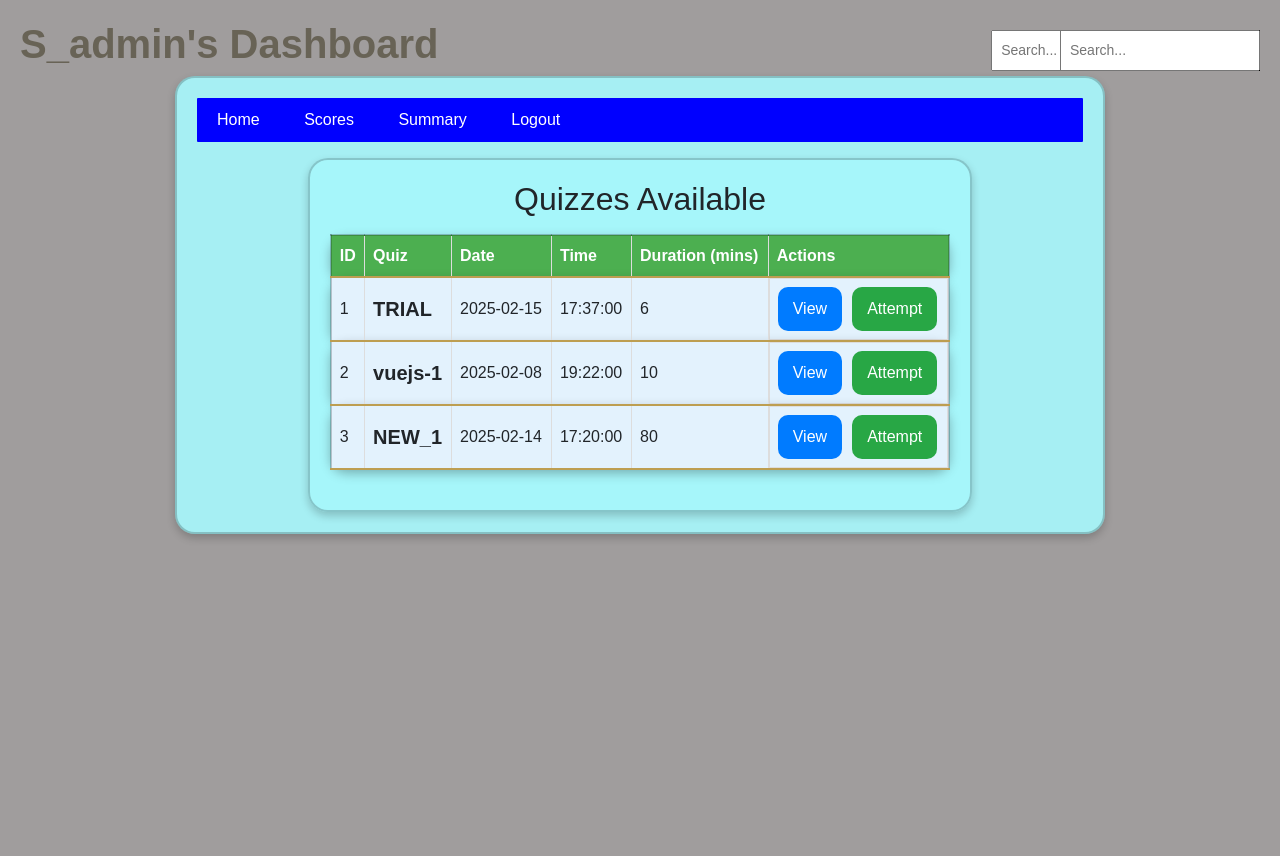
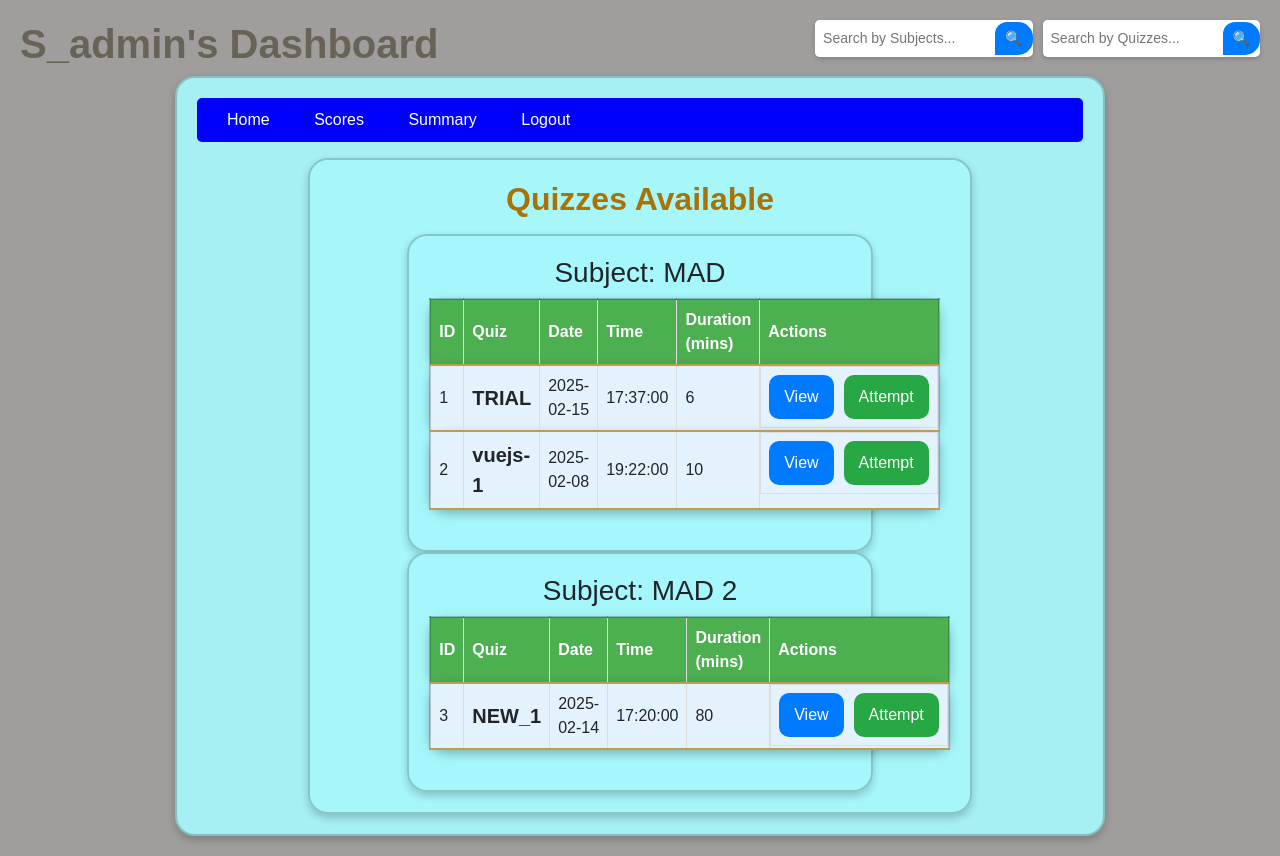
Before and after one commit to 22f3001070/QUIZ_MASTER_22f3001070, a Flask app: page /dashboard in a window 1280 px wide. Before the commit the page ends 539 px from the top, so only its background shows below. Run offline with Flask 3, Linux system fonts and the light colour scheme; a user stored in the database is signed in; some libraries are stand-ins or nearby versions.

Commit message:
Added search functionality for Admin and Users

```diff
--- a/app.py
+++ b/app.py
@@ -34,13 +34,12 @@ with app.app_context():
 
 #While editing the quiz u need to edit the time also regardless!!
 
-#Time_stamp in the scores
+# ( Added ) Time_stamp in the scores
 # ( Completed ) When u click the button it sends a response at that very moment creating multiple scores, we need to ensure 1 q sends only 1 respond and never more!
-#confirm once if the date and time of the quiz is deadline or the actual time of taking a quiz (Allowed)
+# Confirm once if the date and time of the quiz is deadline or the actual time of taking a quiz (Allowed)
 
 #Another functionality is admin can hide or visible the quiz whent they create
 
-#Change the title of each page in the end
 #Aesthetics
 
 #Report
--- a/controllers/controllers.py
+++ b/controllers/controllers.py
@@ -13,11 +13,18 @@ def home():
 @controllers.route('/admin/quiz_management', methods = ['get', 'post'])
 def admin_quiz_management():
 
-    subjects = Subject.query.all()  # Fetch all subjects for the dashboard
+    search_query = request.args.get('search', '').strip()  # Get search query from URL
+
+    if search_query:
+        subjects = Subject.query.filter(Subject.name.ilike(f"%{search_query}%")).all()  # Case-insensitive search
+    else:
+        subjects = Subject.query.all()  # Fetch all subjects for the dashboard
+
+
     chapters = Chapter.query.all()  # Fetch all chapters
     quizzes = Quiz.query.all()  # Fetch all quizzes
     questions = Question.query.all()  # Fetch all questions
-    return render_template('admin_dashboard_1.html', subjects=subjects, chapters=chapters, quizzes=quizzes, questions=questions)
+    return render_template('admin_dashboard_1.html', subjects=subjects, chapters=chapters, quizzes=quizzes, questions=questions , search_query=search_query)
 
 # Admin login
 @controllers.route('/admin/login', methods=['GET', 'POST'])
@@ -97,10 +104,27 @@ def user_dashboard():
         flash('Please log in to access the dashboard.')
         return redirect(url_for('controllers.login'))
 
-    quizzes = Quiz.query.all()
+    #quizzes = Quiz.query.all()
 
+    search_query = request.args.get('search_sub', '').strip()  # Get search query from URL
+
+    if search_query:
+        subjects = Subject.query.filter(Subject.name.ilike(f"%{search_query}%")).all()  # Case-insensitive search
+    else:
+        subjects = Subject.query.all()  # Fetch all subjects for the dashboard
+
+    #subjects = Subject.query.all()  # Fetch all subjects for the dashboard (ALL SUBJECTS ALSO)
     #user_id = session['user_id']
     user = User.query.get(session['user_id'])
+
+    search_query_1 = request.args.get('search_quiz', '').strip()  # Get search query from URL
+
+    if search_query_1:
+        quizzes = Quiz.query.filter(Quiz.title.ilike(f"%{search_query_1}%")).all()  # Case-insensitive search
+    else:
+        quizzes = Quiz.query.all()  # Fetch all quizzes
+
+
 
     current_time = datetime.now()
 
@@ -118,7 +142,7 @@ def user_dashboard():
 
     #username = session['username']  # Retrieve username from session
 
-    return render_template('user_dashboard.html', user=user, quizzes=upcoming_quizzes)
+    return render_template('user_dashboard.html', user=user, quizzes=upcoming_quizzes, subjects = subjects , search_query=search_query , search_query_1=search_query_1)
 
 
 
@@ -276,20 +300,31 @@ def scores():
     #quiz_id = session.get("quiz_id")
     #questions = Question.query.filter_by(quiz_id=quiz_id).all()
 
+    search_query = request.args.get("search_quiz", "").strip()  # Get the search term
+
+    print(search_query)
+
 
 
     #total_questions = len(questions)
     #percent = (Score.score)/total_questions * 100
-    a = 1+4
 
-    user_scores = (
+
+    q = (
         db.session.query(Quiz.id.label("quiz_id"), Quiz.title.label("quiz_title"),Quiz.date.label("quiz_date"), Score.score, Score.max_score, Score.percent, Score.submitted_at)
         .join(Score, Score.quiz_id == Quiz.id)
         .filter(Score.user_id == user_id)
-        .all()
+        #.all()
     ) #Limitation : If the quiz is deleted by admin the user can't view their scores
 
-    return render_template("scores.html", user_scores=user_scores, user = user)
+
+    if search_query:
+        q = q.filter(Quiz.title.ilike(f"%{search_query}%"))  # Case-insensitive search
+
+    user_scores = q
+    print (user_scores)
+
+    return render_template("scores.html", user_scores=user_scores, user = user , search_query=search_query)
 
 
 
@@ -319,12 +354,21 @@ def admin_dashboard():
         flash('Unauthorized access.')
         return redirect(url_for('controllers.admin_login'))
 
-    users = User.query.all()  # Fetch all users for the dashboard
+    search_query = request.args.get('search', '').strip()  # Get search query from URL
+
+    if search_query:
+        users = User.query.filter(User.username.ilike(f"%{search_query}%")).all()  # Case-insensitive search
+    else:
+        users = User.query.all()  # Fetch all users if no search query
+
+    print(users)
+
+    #users = User.query.all()  # Fetch all users for the dashboard
     subjects = Subject.query.all()  # Fetch all subjects for the dashboard
     chapters = Chapter.query.all()  # Fetch all chapters
     quizzes = Quiz.query.all()  # Fetch all quizzes
     questions = Question.query.all()  # Fetch all questions
-    return render_template('admin_dashboard.html', users=users, subjects=subjects, chapters=chapters, quizzes=quizzes, questions=questions)
+    return render_template('admin_dashboard.html', users=users, subjects=subjects, chapters=chapters, quizzes=quizzes, questions=questions,search_query = search_query)
 
 
 
@@ -417,11 +461,32 @@ def delete_chapter(chapter_id):
 
 @controllers.route('/admin/quizzes', methods = ['get', 'post'])
 def admin_quizzes():
+
+    search_query = request.args.get('search_quiz', '').strip()  # Get search query from URL
+    search_query_1 = request.args.get('search_ques', '').strip()  # Get search query from URL
+
+    if search_query:
+        quizzes = Quiz.query.filter(Quiz.title.ilike(f"%{search_query}%")).all()  # Case-insensitive search
+    else:
+        quizzes = Quiz.query.all()  # Fetch all quizzes
+
+    #print(questions)
+
+    print(search_query_1)
+    if search_query_1:
+        questions = Question.query.filter(Question.title.ilike(f"%{search_query_1}%")).all()  # Case-insensitive search
+    else:
+        questions = Question.query.all()  # Fetch all questions
+
     subjects = Subject.query.all()  # Fetch all subjects for the dashboard
     chapters = Chapter.query.all()  # Fetch all chapters
-    quizzes = Quiz.query.all()  # Fetch all quizzes
-    questions = Question.query.all()  # Fetch all questions
-    return render_template('admin_dashboard_quiz.html', subjects=subjects, chapters=chapters, quizzes=quizzes, questions=questions)
+
+    print(questions)
+
+
+
+
+    return render_template('admin_dashboard_quiz.html', subjects=subjects,  search_query=search_query, chapters=chapters, quizzes=quizzes, questions=questions , search_query_1=search_query_1)
 
 
 # CRUD operations for Quizzes (MILESTONE - 3)
@@ -622,13 +687,13 @@ def unblock_user(user_id):
 
 
 # Search functionality (MILESTONE - 3)
-@controllers.route('/search', methods=['GET', 'POST'])
+@controllers.route('/search_user', methods=['GET', 'POST'])
 def search():
     query = request.args.get('query')
     subjects = Subject.query.filter(Subject.name.like(f'%{query}%')).all() # Fetching all records from the subject db
     chapters = Chapter.query.filter(Chapter.name.like(f'%{query}%')).all()
-    quizzes = Quiz.query.filter(Quiz.name.like(f'%{query}%')).all()
-    questions = Question.query.filter(Question.text.like(f'%{query}%')).all()
+    quizzes = Quiz.query.filter(Quiz.title.like(f'%{query}%')).all()
+    questions = Question.query.filter(Question.title.like(f'%{query}%')).all()
     return render_template('search.html', subjects=subjects, chapters=chapters, quizzes=quizzes, questions=questions)
 
 
--- a/model/model.py
+++ b/model/model.py
@@ -91,7 +91,7 @@ class Score(db.Model):
     score = db.Column(db.Integer, nullable=False)
     max_score = db.Column(db.Integer, nullable=False)
     percent = db.Column(db.Float, nullable=False)
-    submitted_at = db.Column(db.DateTime, default=datetime.utcnow)  # New timestamp field
+    submitted_at = db.Column(db.DateTime, default=datetime)  # New timestamp field
 
     # Relationships
     user = db.relationship("User", back_populates="scores")
--- a/templates/admin_dashboard.html
+++ b/templates/admin_dashboard.html
@@ -222,8 +222,8 @@
 
     <!-- Search Bar -->
     <div class="search-container">
-        <form action="{{ url_for('controllers.search') }}" method="get">
-            <input type="text" name="query" placeholder="Search...">
+        <form method="GET" action="{{ url_for('controllers.admin_dashboard') }}">
+            <input type="text" name="search" value="{{ search_query }}" placeholder="Search by username...">
             <button type="submit">Search</button>
         </form>
     </div>
--- a/templates/admin_dashboard_1.html
+++ b/templates/admin_dashboard_1.html
@@ -4,7 +4,7 @@
     <meta charset="UTF-8">
     <meta name="viewport" content="width=device-width, initial-scale=1.0">
     <link href="https://stackpath.bootstrapcdn.com/bootstrap/4.5.2/css/bootstrap.min.css" rel="stylesheet">
-    <title>Admin Dashboard</title>
+    <title>Quiz Management</title>
     <style>
         body {
             font-family: Arial, sans-serif;
@@ -242,8 +242,8 @@
 
     <!-- Search Bar -->
     <div class="search-container">
-        <form action="{{ url_for('controllers.search') }}" method="get">
-            <input type="text" name="query" placeholder="Search...">
+        <form method="GET" action="{{ url_for('controllers.admin_quiz_management') }}">
+            <input type="text" name="search" value="{{ search_query }}" placeholder="Search by Subjects...">
             <button type="submit">Search</button>
         </form>
     </div>
--- a/templates/user_dashboard.html
+++ b/templates/user_dashboard.html
@@ -117,25 +117,64 @@
         .nav-bar {
             display: flex;
             justify-content: space-between;
+            align-items: center; /* Aligns items in the center */
             background: blue;
-            padding: 10px;
+            padding: 10px 20px;
             color: white;
-            border-radius: 1px;
+            border-radius: 5px;
         }
+
+        .nav-links {
+            display: flex;
+            gap: 15px;
+        }
+
         .nav-bar a {
             color: white;
-            margin: 0 10px;
             text-decoration: none;
+            font-size: 16px;
+            padding: 5px 10px;
         }
+
         .search-container {
             display: flex;
-            justify-content: flex-end;
-            margin: 10px 0;
+            gap: 10px;
+            align-items: center;
         }
-        .search-container input {
-            padding: 5px;
-            width: 200px;
+
+        .search-form {
+            display: flex;
+            align-items: center;
+            background: white;
+            border-radius: 5px;
+            box-shadow: 0px 2px 5px rgba(0, 0, 0, 0.2);
         }
+
+        .search-form input {
+            padding: 6px;
+            font-size: 14px;
+            width: 180px;
+            border: none;
+            outline: none;
+            border-radius: 5px 0 0 5px;
+        }
+
+        .search-form button {
+            background-color: #007bff;
+            color: white;
+            border: none;
+            padding: 6px 10px;
+            font-size: 14px;
+            cursor: pointer;
+            border-radius: 12px 15px 15px 0;
+        }
+
+        .search-form button:hover {
+            background-color: #0056b3;
+
+
+        }
+
         .subject-box {
             border: 1px solid #ddd;
             border-radius: 10px;
@@ -250,6 +289,10 @@
             font-weight: bold;
 
         }
+        h2.q{
+            color:hsl(40, 95.40%, 33.90%);
+            font-weight: bold;
+        }
 
 
 
@@ -287,12 +330,7 @@
 
 
 
-    <div class="search-container">
-        <form action="{{ url_for('controllers.search') }}" method="get">
-            <input type="text" name="query" placeholder="Search...">
-            <button type="submit">Search</button>
-        </form>
-    </div>
+
 
     <div class="nav-bar">
         <div>
@@ -304,10 +342,21 @@
             <a href="#">Summary</a>
             <a></a>
             <a href="{{ url_for('controllers.logout_user') }}">Logout</a>
+
+
+            <div class="search-container">
+                <form method="GET" action="{{ url_for('controllers.user_dashboard') }}" class="search-form">
+                    <input type="text" name="search_sub" value="{{ search_query }}" placeholder="Search by Subjects...">
+                    <button type="submit">🔍</button>
+                </form>
+
+                <form method="GET" action="{{ url_for('controllers.user_dashboard') }}" class="search-form">
+                    <input type="text" name="search_quiz" value="{{ search_query_1 }}" placeholder="Search by Quizzes...">
+                    <button type="submit">🔍</button>
+                </form>
             </div>
-        <div class="search-container">
-            <input type="text" placeholder="Search...">
         </div>
+
     </div>
 
     <p>
@@ -317,11 +366,16 @@
     <div class="dashboard-container">
 
         <!--<h2 class="welcome-text">Welcome, {{ user.username }}!</h2>  -->
-        <h2>Quizzes Available</h2>
+        <h2 class='q'>Quizzes Available</h2>
         <p>
         </p>
 
 
+
+            {% for sub in subjects  %}
+            <div class="dashboard-container">
+
+                <h3>Subject: {{ sub.name }} </h3>
 
                 <table class="chapter-table">
                     <thead>
@@ -336,8 +390,10 @@
                         </tr>
                     </thead>
                     <tbody>
+
                         {% for quiz in quizzes %}
                         <div>
+                                {% if quiz.chapter.subject.name == sub.name %}
                                     <tr class="quiz-box">
                                         <td >{{ quiz.id }}</td>
                                         <td class="quiz-title">{{ quiz.title }}</td>
@@ -355,10 +411,14 @@
 
                                         </td>
                                     </tr>
+                                {% endif %}
                         </div>
                         {% endfor %}
                     </tbody>
                 </table>
+            </div>
+
+            {% endfor %}
 
     </div>
 
--- a/templates/view_quiz.html
+++ b/templates/view_quiz.html
@@ -4,7 +4,7 @@
     <meta charset="UTF-8">
     <meta name="viewport" content="width=device-width, initial-scale=1.0">
     <link href="https://stackpath.bootstrapcdn.com/bootstrap/4.5.2/css/bootstrap.min.css" rel="stylesheet">
-    <title>Admin Dashboard</title>
+    <title>Quiz Viewing</title>
     <style>
         body {
             font-family: 'Poppins', sans-serif;
```
Also changed, not shown: templates/admin_dashboard_quiz.html (+26 -3 lines), templates/scores.html (+34 -6 lines), instance/shreyash2.db. Lines whose indentation alone changed are shown as unchanged.
